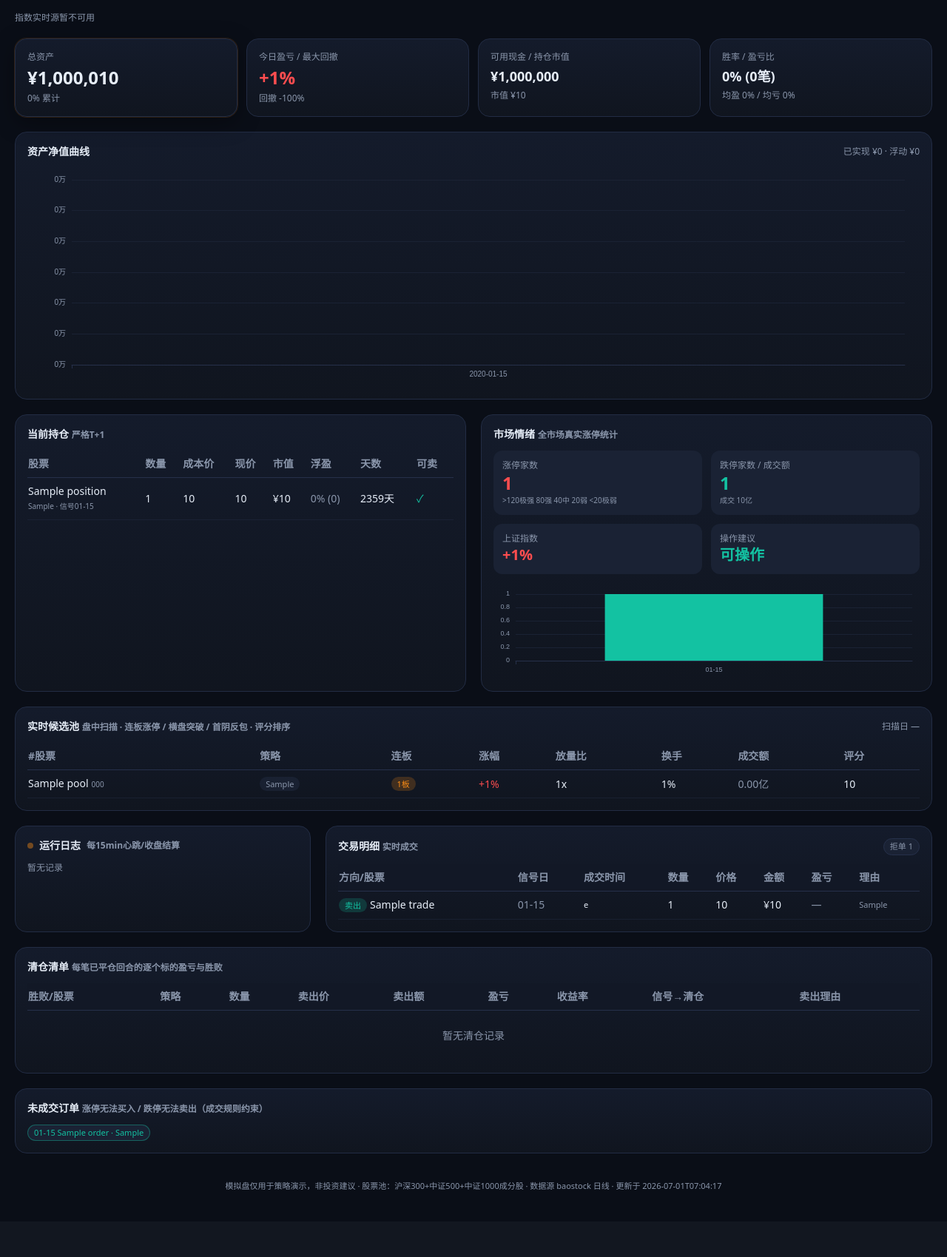
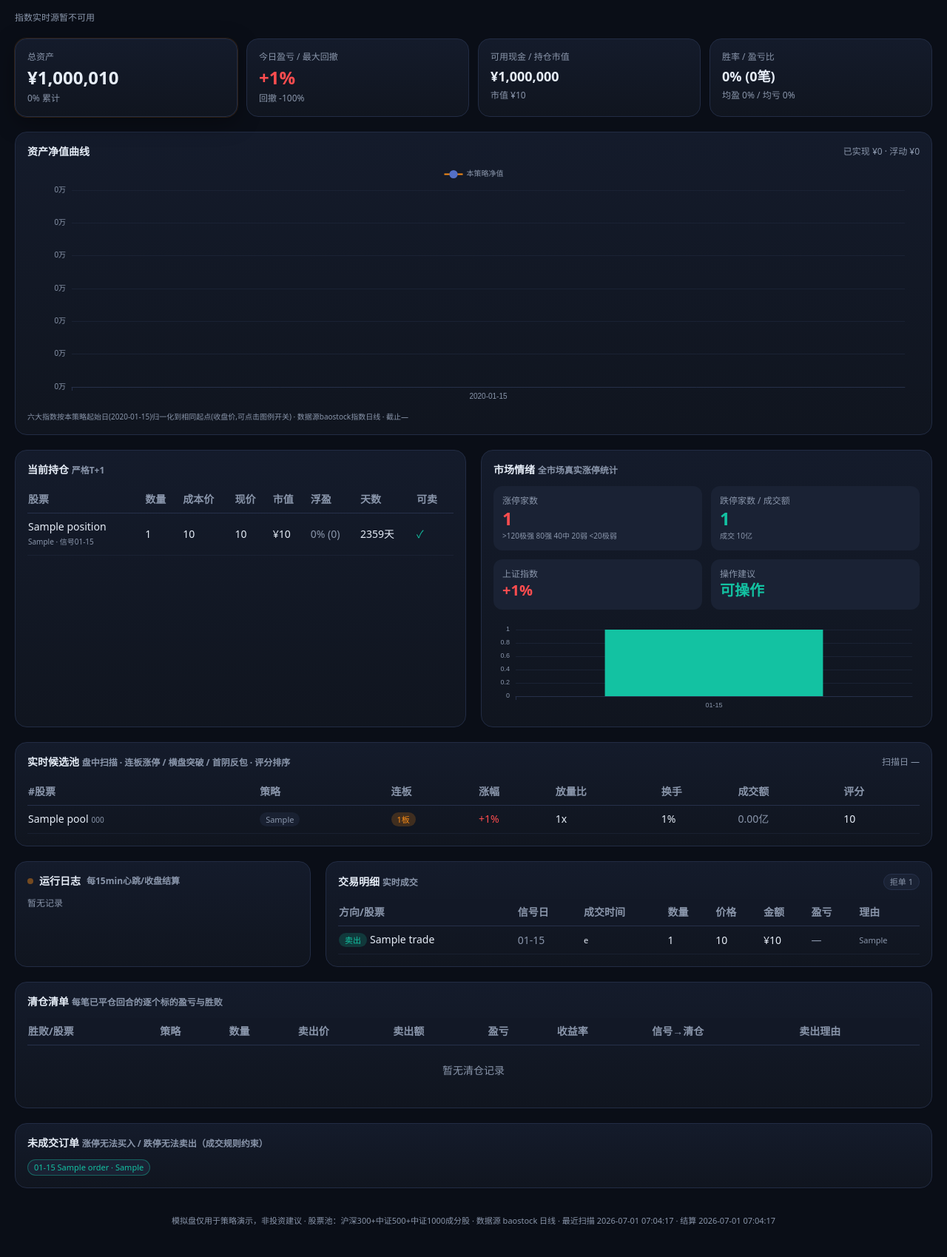
Before and after one commit to isabella-ferrari-ai/a-share-trading-sim, a Flask app: page / in a window 1280 px wide. Shown: the part 80-1779 px from the top of the page at 74% size. Before the commit the page ends 1688 px from the top, so only its background shows below. Run offline with Flask 3, Linux system fonts and the light colour scheme; data comes from the database, SQL or seed files in the repository; tables that the repository leaves empty hold one stand-in row (values such as "Sample post"); data that the repository does not hold is empty; some libraries are stand-ins or nearby versions.

Commit message:
feat(净值): 净值曲线叠加同期六大股指归一化对比线
- data_fetcher: BENCH_INDICES(上证/沪深300/中证500/中证1000/科创50/创业板指)
  + fetch_bench_history/refresh_bench_history(baostock日线收盘,不复权;科创50回退新浪指数日线)
  + CLI bench;写 data/index_history.json
- scheduler.settle_close: 每日收盘后刷新 index_history.json
- app: /api/bench 读快照
- 前端 loadEquity: 6指数按净值起始日(=起始资金100万)归一到相同起点,ffill缺失日不编造,
  可点击图例开关;标注口径+数据源+数据截止日

Co-Authored-By: Claude Opus 4.8 <noreply@anthropic.com>

```diff
--- a/app.py
+++ b/app.py
@@ -58,6 +58,9 @@ def api_overview():
     for e in curve:
         peak = max(peak, e["total_equity"])
         mdd = min(mdd, e["total_equity"] / peak - 1)
+    _scan = db.get_scan_log(1)
+    last_scan = _scan[0]["ts"] if _scan else None
+    last_scan_msg = _scan[0].get("message") if _scan else None
     return jsonify({
         "db": which,
         "cash": round(acct["cash"], 2),
@@ -76,6 +79,8 @@ def api_overview():
         "avg_loss_pct": round(avg_loss, 2),
         "max_drawdown": round(mdd * 100, 2),
         "updated_at": acct.get("updated_at"),
+        "last_scan": last_scan,
+        "last_scan_msg": last_scan_msg,
     })
 
 
@@ -83,6 +88,18 @@ def api_overview():
 def api_equity():
     _select_db()
     return jsonify(db.get_equity_curve())
+
+
+@app.route("/api/bench")
+def api_bench():
+    """净值曲线的六大指数同期对比数据（真实收盘价，前端按净值起始日归一化叠加）。
+    由调度器每日收盘后刷新到 data/index_history.json；与 live/backtest 无关。"""
+    import json as _json
+    path = os.path.join(BASE_DIR, "data", "index_history.json")
+    if not os.path.exists(path):
+        return jsonify({"indices": {}, "source": "", "updated": ""})
+    with open(path, encoding="utf-8") as f:
+        return jsonify(_json.load(f))
 
 
 @app.route("/api/positions")
--- a/data_fetcher.py
+++ b/data_fetcher.py
@@ -41,6 +41,18 @@ INDEX_BASKET = [
     ("sh000852", "中证1000", "sh.000852"),
     ("sh000688", "科创50", "sh.000688"),
 ]
+
+# 净值曲线对比用：振威指定的六大宽基指数（展示名 -> baostock 代码）
+# baostock 无科创50(sh.000688)指数日线(返回空)，回退新浪指数日线(akshare stock_zh_index_daily)。
+BENCH_INDICES = [
+    ("上证指数", "sh.000001"),
+    ("沪深300", "sh.000300"),
+    ("中证500", "sh.000905"),
+    ("中证1000", "sh.000852"),
+    ("科创50", "sh.000688"),
+    ("创业板指", "sz.399006"),
+]
+BENCH_HISTORY_PATH = os.path.join(BASE_DIR, "data", "index_history.json")
 
 # baostock 日线字段
 K_FIELDS = "date,code,open,high,low,close,preclose,volume,amount,turn,tradestatus,pctChg,isST"
@@ -142,6 +154,68 @@ def get_trade_dates(start, end):
     if df.empty:
         return []
     return df[df["is_trading_day"] == "1"]["calendar_date"].tolist()
+
+
+def _ak_index_daily(symbol, start, end):
+    """新浪指数日线回退（baostock 无该指数日线时，如 科创50）。symbol 如 sh000688。
+    数据源：akshare stock_zh_index_daily（新浪），真实收盘价。"""
+    import akshare as ak
+    k = ak.stock_zh_index_daily(symbol=symbol)
+    k["date"] = k["date"].astype(str)
+    k = k[(k["date"] >= start) & (k["date"] <= end)]
+    return [{"date": str(r["date"]), "close": float(r["close"])}
+            for _, r in k.iterrows() if pd.notna(r["close"])]
+
+
+def fetch_bench_history(start, end):
+    """拉六大宽基指数日线收盘价（需已在 bs_session 内）。
+    返回 (indices, sources)：indices={展示名:[{date,close}]}, sources={展示名:'baostock'|'sina'}。
+    数据诚实：全部真实收盘价(不复权)；baostock 为主，返回空则回退新浪(akshare)，
+    仍失败则该指数留空不编造。"""
+    out, srcs = {}, {}
+    for nm, code in BENCH_INDICES:
+        rows = []
+        try:
+            df = get_index(start, end, code=code)
+            if df is not None and not df.empty:
+                rows = [{"date": str(r["date"]), "close": float(r["close"])}
+                        for _, r in df.iterrows() if pd.notna(r["close"])]
+                if rows:
+                    srcs[nm] = "baostock"
+        except Exception as e:
+            print("[bench] baostock", nm, "err", e)
+        if not rows:  # baostock 空(科创50) -> 新浪指数日线回退
+            try:
+                rows = _ak_index_daily(code.replace(".", ""), start, end)
+                if rows:
+                    srcs[nm] = "sina"
+            except Exception as e:
+                print("[bench] sina", nm, "err", e)
+        if rows:
+            out[nm] = rows
+    return out, srcs
+
+
+def refresh_bench_history(start, end, td=None, path=None):
+    """拉六大指数日线并写 index_history.json（自管 bs_session；供调度器/CLI 调用）。
+    返回 (指数数量, 数据截止日)。前端读该文件把指数按净值起始日归一化叠加到净值曲线。"""
+    path = path or BENCH_HISTORY_PATH
+    with bs_session():
+        indices, srcs = fetch_bench_history(start, end)
+    last = ""
+    for rows in indices.values():
+        if rows:
+            last = max(last, rows[-1]["date"])
+    sina = [nm for nm, s in srcs.items() if s == "sina"]
+    source = "baostock 指数日线收盘价(不复权)"
+    if sina:
+        source += "；" + "/".join(sina) + " 用新浪指数日线"
+    payload = {"updated": last or (td or ""), "source": source,
+               "sources": srcs, "indices": indices}
+    os.makedirs(os.path.dirname(path), exist_ok=True)
+    with open(path, "w", encoding="utf-8") as f:
+        json.dump(payload, f, ensure_ascii=False)
+    return len(indices), last
 
 
 def get_all_basics():
@@ -800,6 +874,11 @@ if __name__ == "__main__":
         print("spot source:", src, "rows:", len(df))
         if not df.empty:
             print(df.head(5).to_string())
+    elif len(sys.argv) >= 2 and sys.argv[1] == "bench":
+        s = sys.argv[2] if len(sys.argv) > 2 else "2026-06-22"
+        e = sys.argv[3] if len(sys.argv) > 3 else pd.Timestamp("now").strftime("%Y-%m-%d")
+        n, last = refresh_bench_history(s, e)
+        print(f"[bench] {n} 只指数日线已写入 {BENCH_HISTORY_PATH} (截止 {last})")
     else:
         with bs_session():
             print("trade dates sample:", get_trade_dates("2025-07-01", "2025-07-10"))
--- a/templates/index.html
+++ b/templates/index.html
@@ -100,7 +100,8 @@ tailwind.config = {
       <h2 class="font-semibold text-sm">资产净值曲线</h2>
       <div class="text-xs text-muted">已实现 <span id="realized" class="num">—</span> · 浮动 <span id="floating" class="num">—</span></div>
     </div>
-    <div id="equity-chart" style="height:300px"></div>
+    <div id="equity-chart" style="height:330px"></div>
+    <div id="equity-cap" class="text-[10px] text-muted mt-1 leading-snug"></div>
   </section>
 
   <div class="grid lg:grid-cols-2 gap-5 mb-5">
@@ -224,7 +225,7 @@ tailwind.config = {
   </section>
 
   <footer class="text-center text-muted text-[11px] py-4">
-    模拟盘仅用于策略演示，非投资建议 · 股票池：沪深300+中证500+中证1000成分股 · 数据源 baostock 日线 · 更新于 <span id="updated">—</span>
+    模拟盘仅用于策略演示，非投资建议 · 股票池：沪深300+中证500+中证1000成分股 · 数据源 baostock 日线 · 最近扫描 <span id="updated">—</span> · 结算 <span id="settled">—</span>
   </footer>
 </div>
 
@@ -253,26 +254,58 @@ async function loadOverview(){
   document.getElementById('kpi-wl').textContent='均盈 '+sign(d.avg_win_pct)+d.avg_win_pct+'% / 均亏 '+d.avg_loss_pct+'%';
   const rz=document.getElementById('realized'); rz.textContent='¥'+fmt(d.realized_pnl); rz.className='num '+colorCls(d.realized_pnl);
   const fl=document.getElementById('floating'); fl.textContent='¥'+fmt(d.floating_pnl); fl.className='num '+colorCls(d.floating_pnl);
-  document.getElementById('updated').textContent=d.updated_at||'—';
+  document.getElementById('updated').textContent=(d.last_scan||d.updated_at||'—').replace('T',' ');
+  const settledEl=document.getElementById('settled'); if(settledEl) settledEl.textContent=(d.updated_at||'—').replace('T',' ');
 }
 
+// 六大指数按净值起始日归一化到相同起点（收盘价），叠加到净值曲线做同期对比
+const BENCH_ORDER=['上证指数','沪深300','中证500','中证1000','科创50','创业板指'];
+const BENCH_COLORS={'上证指数':'#eab308','沪深300':'#ef4444','中证500':'#a78bfa','中证1000':'#22c55e','科创50':'#ec4899','创业板指':'#2dd4bf'};
 async function loadEquity(){
   const data = await j('/api/equity');
   const dates = data.map(x=>x.trade_date);
   const eq = data.map(x=>x.total_equity);
+  const baseEq = eq.length ? eq[0] : 1000000;
+  let bench={indices:{},source:'',updated:''};
+  try{ bench = await fetch('/api/bench').then(r=>r.json()); }catch(e){}
+  const idx = bench.indices||{};
+  const dset = new Set(dates);
+  // 归一化：把指数序列 rebase 到净值起始日(=起始资金100万)，缺失交易日 ffill，不编造
+  function rebase(arr){
+    const inR = arr.filter(p=>dset.has(p.date));
+    const src = inR.length ? inR : arr;
+    if(!src.length) return null;
+    const b = src[0].close; if(!b) return null;
+    const m={}; src.forEach(p=>{ m[p.date]=p.close; });
+    let last=null;
+    return dates.map(dt=>{ if(m[dt]!=null) last=m[dt]; return last!=null ? +(baseEq*last/b).toFixed(2) : null; });
+  }
+  const STRAT='本策略净值';
+  const series=[{name:STRAT,type:'line',data:eq,smooth:true,symbol:'none',z:5,
+    lineStyle:{color:'#fa8c16',width:2.5},
+    areaStyle:{color:new echarts.graphic.LinearGradient(0,0,0,1,[{offset:0,color:'rgba(250,140,22,.30)'},{offset:1,color:'rgba(250,140,22,0)'}])},
+    markLine:{silent:true,symbol:'none',lineStyle:{color:'#8a96ab',type:'dashed'},
+      data:[{yAxis:1000000,label:{formatter:'初始100万',color:'#8a96ab',fontSize:10}}]}}];
+  const legendNames=[STRAT];
+  BENCH_ORDER.forEach(nm=>{
+    if(!idx[nm]) return;
+    const d=rebase(idx[nm]); if(!d) return;
+    series.push({name:nm,type:'line',data:d,smooth:true,symbol:'none',connectNulls:true,z:2,
+      lineStyle:{color:BENCH_COLORS[nm],width:1,opacity:.8}});
+    legendNames.push(nm);
+  });
   equityChart.setOption({
     tooltip:{trigger:'axis',backgroundColor:'#121826',borderColor:'#26304a',textStyle:{color:'#e6edf7'},
-      formatter:p=>{const x=p[0];return x.axisValue+'<br/>总资产 ¥'+fmt(x.data);}},
-    grid:{left:60,right:20,top:20,bottom:30},
+      valueFormatter:v=>v==null?'—':'¥'+fmt(v)},
+    legend:{top:0,type:'scroll',textStyle:{color:'#8a96ab',fontSize:10},inactiveColor:'#3a475f',data:legendNames},
+    grid:{left:60,right:20,top:34,bottom:30},
     xAxis:{type:'category',data:dates,axisLine:{lineStyle:{color:'#26304a'}},axisLabel:{color:'#8a96ab',fontSize:10}},
     yAxis:{type:'value',scale:true,axisLabel:{color:'#8a96ab',fontSize:10,formatter:v=>(v/1e4).toFixed(0)+'万'},
       splitLine:{lineStyle:{color:'#1a2234'}}},
-    series:[{type:'line',data:eq,smooth:true,symbol:'none',
-      lineStyle:{color:'#fa8c16',width:2.5},
-      areaStyle:{color:new echarts.graphic.LinearGradient(0,0,0,1,[{offset:0,color:'rgba(250,140,22,.35)'},{offset:1,color:'rgba(250,140,22,0)'}])},
-      markLine:{silent:true,symbol:'none',lineStyle:{color:'#8a96ab',type:'dashed'},
-        data:[{yAxis:1000000,label:{formatter:'初始100万',color:'#8a96ab',fontSize:10}}]}}]
-  });
+    series
+  }, true);
+  const cap=document.getElementById('equity-cap');
+  if(cap) cap.textContent='六大指数按本策略起始日('+(dates[0]||'—')+')归一化到相同起点(收盘价,可点击图例开关) · 数据源'+(bench.source||'baostock指数日线')+' · 截止'+(bench.updated||'—');
 }
 
 async function loadPositions(){
```
Also changed, not shown: scheduler.py (+8 -0 lines), 1 other file.
